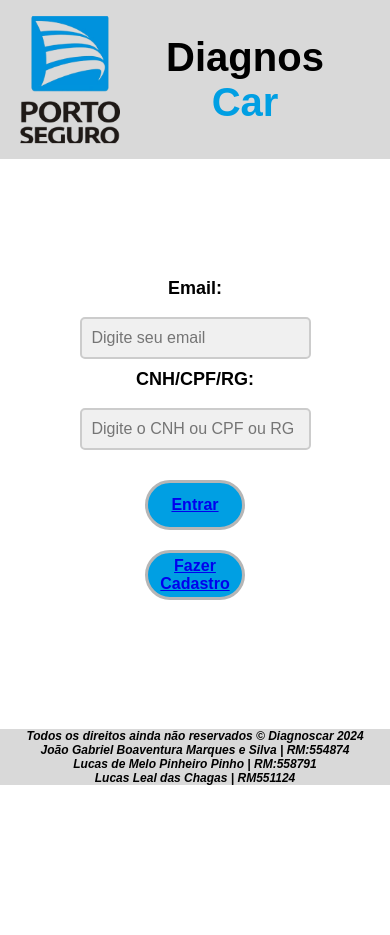
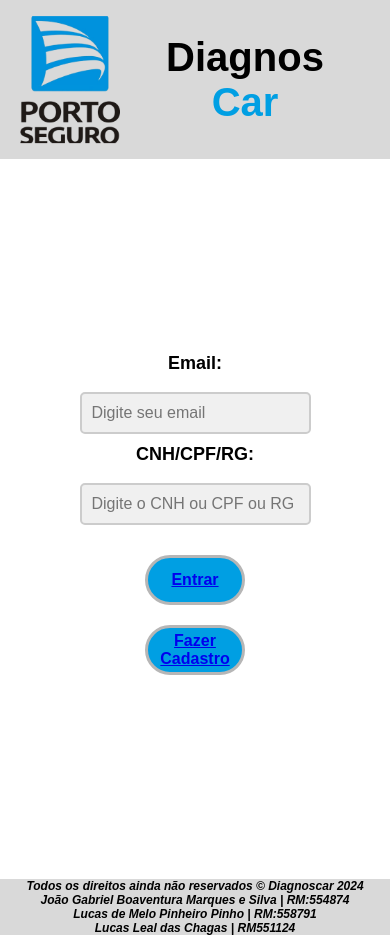
Before and after one commit to thejaobiell/sprint3-frontend, a React (Vite) app: page /login in a window 390 px wide. Before the commit the page ends 844 px from the top, so only its background shows below. Built offline with nearby package versions, Linux system fonts and the light colour scheme.

Commit message:
Update Login.css

```diff
--- a/src/components/Login/Login.css
+++ b/src/components/Login/Login.css
@@ -13,8 +13,8 @@
         text-align: center;
         height: 300px;
         position: relative;
-        margin-top: 135px;
-        margin-bottom: 135px;
+        margin-top: 210px;
+        margin-bottom: 210px;
     }
 
     section input[type="text"],
@@ -54,15 +54,14 @@
 
 @media (min-width: 768px) and (max-width: 991px) {
     section {
-
         display: flex;
         justify-content: center;
         align-items: center;
         text-align: center;
         height: 400px;
         position: relative;
-        margin-top: 130px;
-        margin-bottom: 130px;
+        margin-top: 170px;
+        margin-bottom: 170px;
     }
 
     section form {
```
